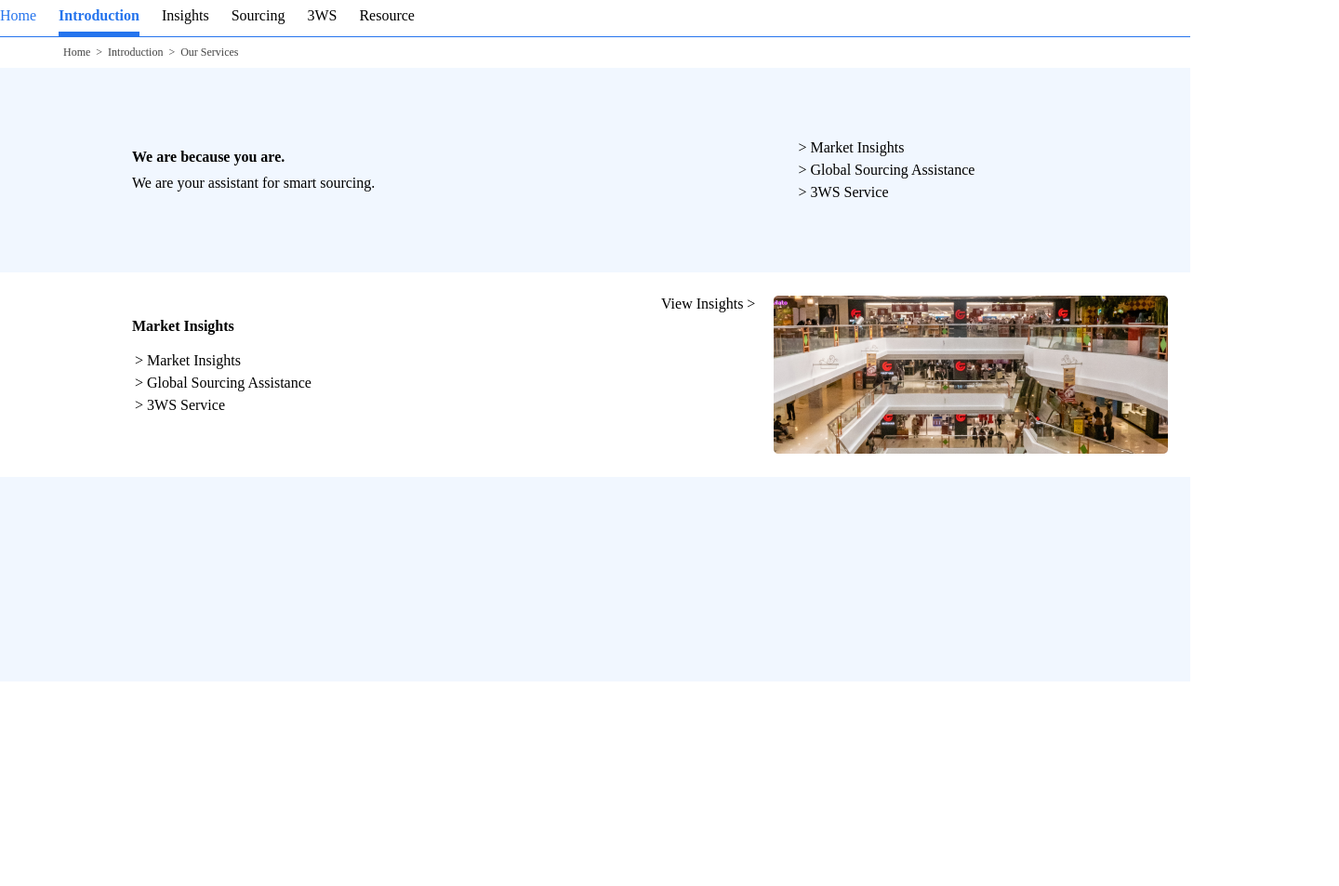
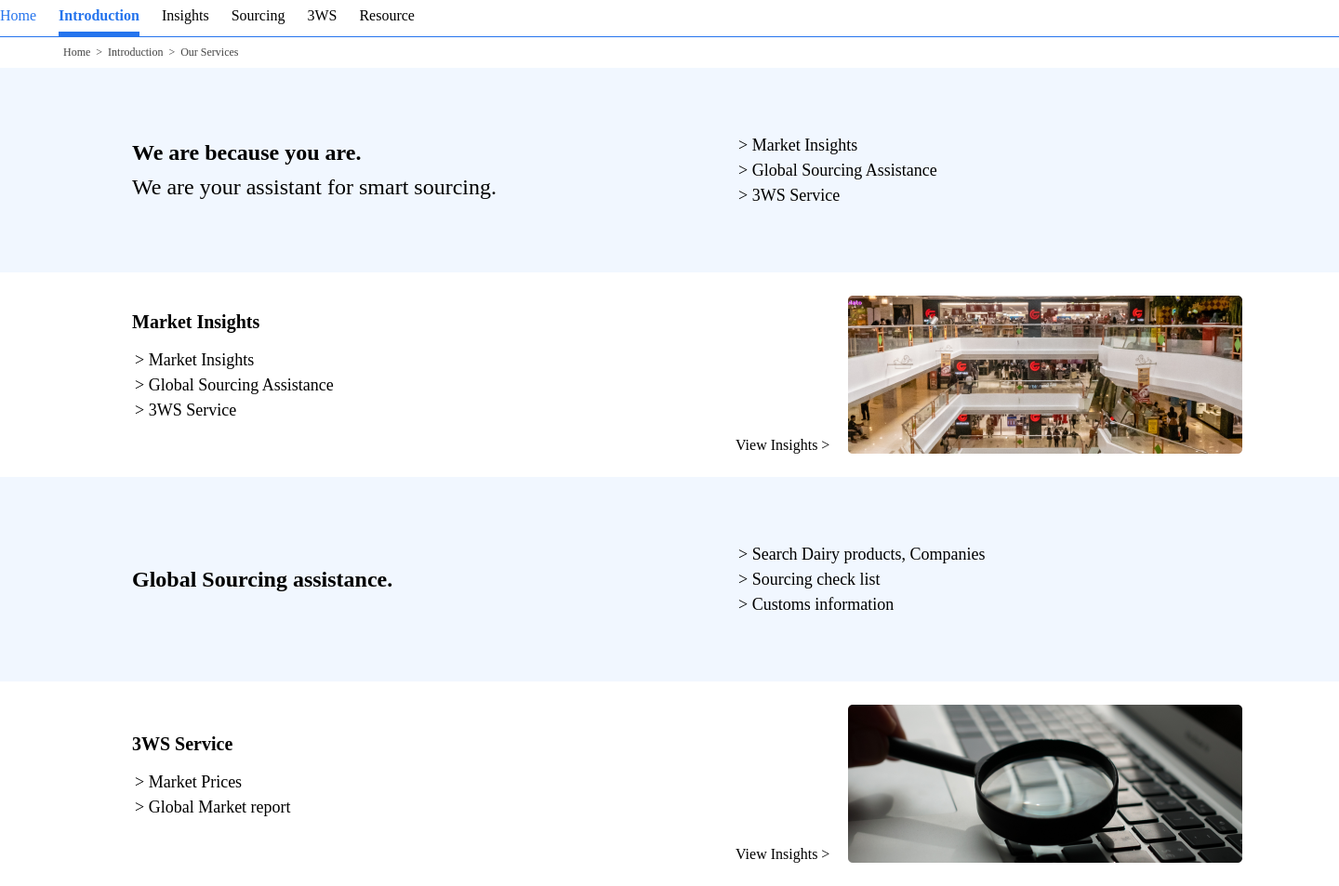
Before and after one commit to jaeholee104/ThridWorksWeb, a plain HTML site: page introduction.html in a window 1280 px wide. Shown: the whole page at 93% size, 1440 px wide, since content can reach past the window. Drawn offline with Linux system fonts and the light colour scheme.

Commit message:
feat: introduction 페이지 UI 구현

```diff
--- a/introduction.html
+++ b/introduction.html
@@ -7,20 +7,30 @@
     <title>Introduction</title>
     <style>
 
-        body {
+        html, body {
+            width: 100%;
+            height: 100%;
             margin: 0 auto;
             padding: 0;
+            min-width: 1440px;
+            display: flex;
+            flex-direction: column;
         }
 
         limit-width {
             width: 1440px;
+            margin: 0 auto;
+            padding: 0;
+            display: block;
         }
 
         .nav {
             list-style-type: none;
 			margin: 0;
 			padding: 0;
-			overflow: hidden;
+            display: block;
+            position: relative;
+            float: top;
             border-bottom: solid 1px #2574ED;
         }
 		.nav li a {
@@ -45,48 +55,75 @@
 			color: #2574ED;
 		}
 
+        .row-container {
+            position: relative;
+            float: top;
+            display: flex;
+            flex-direction: column;
+            justify-content: space-between;
+            height: 100%;
+        }
+
         .body-container {
             float: top;
             width: 100%;
-            height: 220px;
-            overflow: hidden;
+            height: 100%;
+            min-height: 220px;
+        }
+        .flex-container {
+            width: 100%;
+            height: 100%;
             display: flex;
+            flex-direction: row;
             align-items: center;
-            text-align: left;
+            position: relative;
         }
         .body-left {
             width: 50%;
+            display: block;
             float: left;
+            align-self: center;
             margin-left: 142px;
         }
         .body-right {
+            width: 50%;
             float: left;
-            width: 50%;
-            overflow: hidden;
+            display: flex;
         }
         .body-container li {
             padding: 3px;
+        }
+
+        li {
+            font-size: 18px;
         }
     </style>
 </head>
 <body>
 	<ul class="nav">
+        <limit-width>
             <li><a href="#" onclick="location.href='index.html'">Home</a></li>
             <li><a href="" class="current">Introduction</a></li>
             <li><a href="">Insights</a></li>
             <li><a href="">Sourcing</a></li>
             <li><a href="">3WS</a></li>
             <li><a href="">Resource</a></li>
+      </limit-width>
 	</ul>
+    <limit-width>
         <div style="font-size: 12px; color: #444444; padding: 9px; margin-left: 59px;">
             Home &nbsp;>&nbsp; Introduction &nbsp;>&nbsp; Our Services
         </div>
+    </limit-width>
+    <div class="row-container">
         <div class="body-container" style="background-color: #F1F7FF;">
+            <limit-width style="height: 100%;">
+                <div class="flex-container">
                     <div class="body-left">
-            <div style="font-weight: 700;">We are because you are.</div>
-            <div style="font-weight: 400; margin-top: 10px;">We are your assistant for smart sourcing.</div>
+                        <div style="font-weight: 700; font-size: 24px;">We are because you are.</div>
+                        <div style="font-weight: 400; margin-top: 10px; font-size: 24px;">We are your assistant for smart sourcing.</div>
                     </div>
-        <div class="body-right" style="margin-left: 289px;">
+                    <div class="body-right">
                         <ul style="list-style-type: none; padding: 0px;">
                             <li>> Market Insights</li>
                             <li>> Global Sourcing Assistance</li>
@@ -94,9 +131,13 @@
                         </ul>
                     </div>
                 </div>
+            </limit-width>
+        </div>
         <div class="body-container" style="background-color: #FFFFFF;">
+            <limit-width style="height: 100%;">
+                <div class="flex-container">
                     <div class="body-left">
-            <div style="font-weight: 700;">Market Insights</div>
+                        <div style="font-weight: 700; font-size: 20px;">Market Insights</div>
                         <ul style="list-style-type: none; padding: 0px;">
                             <li>> Market Insights</li>
                             <li>> Global Sourcing Assistance</li>
@@ -104,15 +145,45 @@
                         </ul>
                     </div>
                     <div class="body-right">
-            <div style="float: left;">View Insights ></div>
-            <div style="float: left; margin-left: 20px;width: 424px; height: 170px; background-image: url(./images/market_insights_banner.png);"></div>
+                        <div style="float: left; align-self: flex-end;">View Insights ></div>
+                        <div style="float: left; margin-left: 20px;width: 424px; height: 170px; background-image: url(./images/introduction_market_insights_banner.png); background-size: cover;"></div>
                     </div>
                 </div>
+        </limit-width>
+        </div>
         <div class="body-container" style="background-color: #F1F7FF;">
-
+            <limit-width style="height: 100%;">
+                <div class="flex-container">
+                    <div class="body-left">
+                        <div style="font-weight: 700; font-size: 24px;">Global Sourcing assistance.</div>
+                    </div>
+                    <div class="body-right">
+                        <ul style="list-style-type: none; padding: 0px;">
+                            <li>> Search Dairy products, Companies</li>
+                            <li>> Sourcing check list</li>
+                            <li>> Customs information </li>
+                        </ul>
+                    </div>
+                </div>
+            </limit-width>
         </div>
         <div class="body-container" style="background-color: #FFFFFF;">
+            <limit-width style="height: 100%;">
+                <div class="flex-container">
+                    <div class="body-left">
+                        <div style="font-weight: 700; font-size: 20px;">3WS Service</div>
+                        <ul style="list-style-type: none; padding: 0px;">
+                            <li>> Market Prices</li>
+                            <li>> Global Market report</li>
+                        </ul>
                     </div>
-
+                    <div class="body-right">
+                        <div style="float: left; align-self: flex-end;">View Insights ></div>
+                        <div style="float: left; margin-left: 20px;width: 424px; height: 170px; background-image: url(./images/introduction_3ws_service_banner.png); background-size: cover;"></div>
+                    </div>
+                </div>
+        </limit-width>
+        </div>
+    </div>
 </body>
 </html>
```
Also changed, not shown: images/introduction_3ws_service_banner.png (added), images/introduction_market_insights_banner.png (added), images/market_insights_banner.png (deleted), 2 other files. Lines whose indentation alone changed are shown as unchanged.
